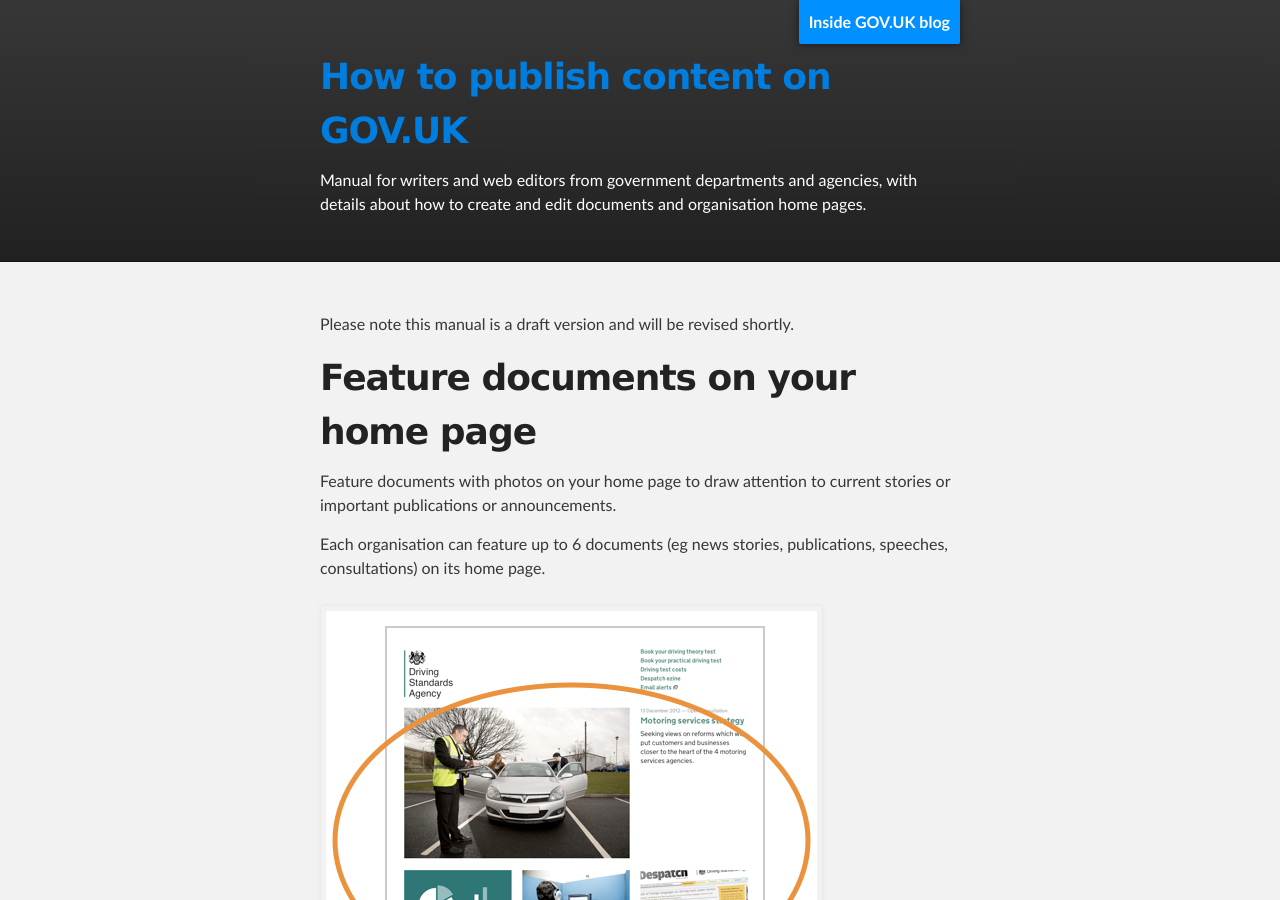
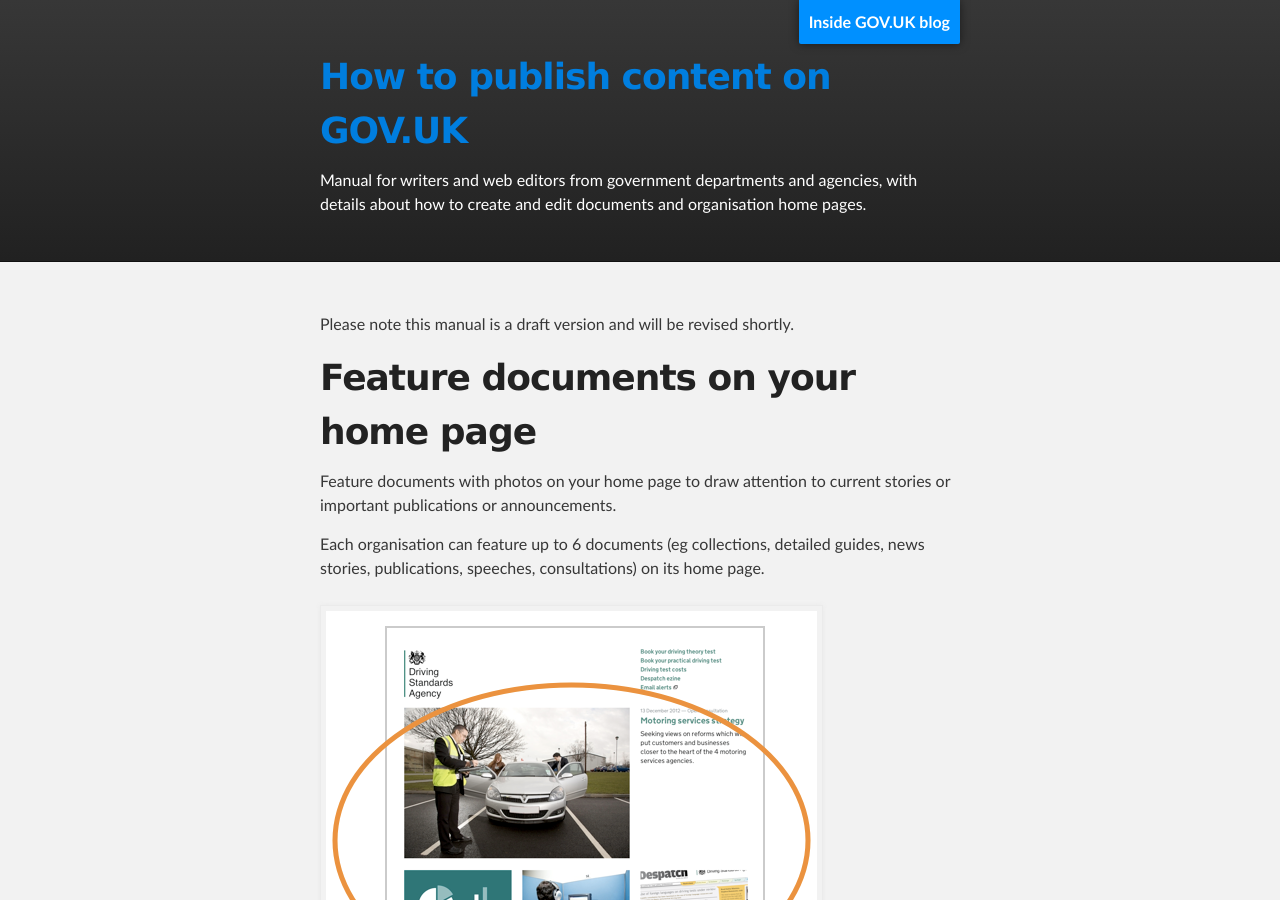
Before and after one commit to alphagov/inside-government-admin-guide, a Jekyll site: the page built from organisations-groups/feature-documents-home-page.md, in a window 1280 px wide and 900 px high. Built offline with Jekyll 4.4.1, drawn with Linux system fonts in a browser that asks for light colours.

Commit message:
added 2 doc types to list

```diff
--- a/organisations-groups/feature-documents-home-page.md
+++ b/organisations-groups/feature-documents-home-page.md
@@ -9,7 +9,7 @@ Please note this manual is a draft version and will be revised shortly.
 
 Feature documents with photos on your home page to draw attention to current stories or important publications or announcements.
 
-Each organisation can feature up to 6 documents (eg news stories, publications, speeches, consultations) on its home page.
+Each organisation can feature up to 6 documents (eg collections, detailed guides, news stories, publications, speeches, consultations) on its home page.
 
 ![Homepage 1](homepage-1.png)
 
```
